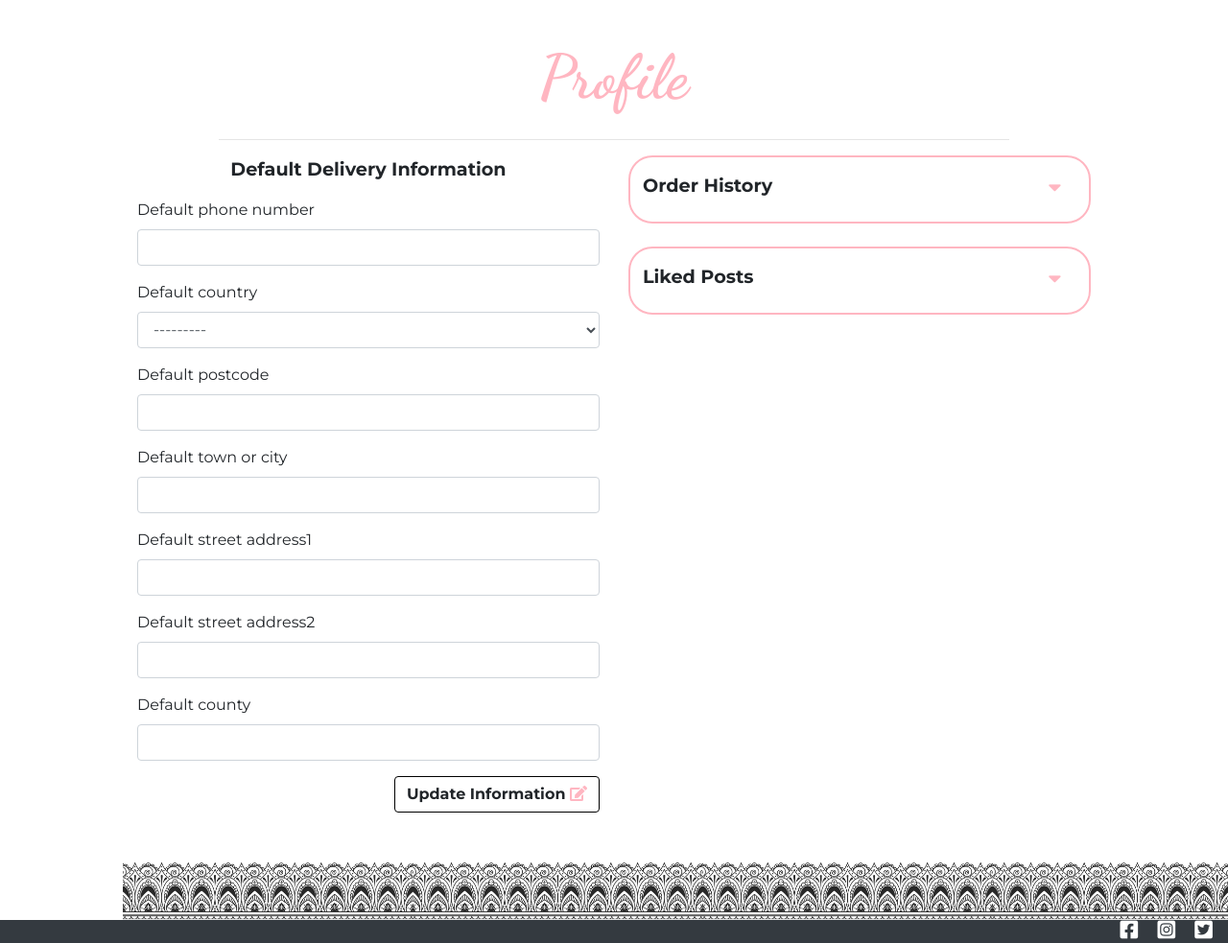
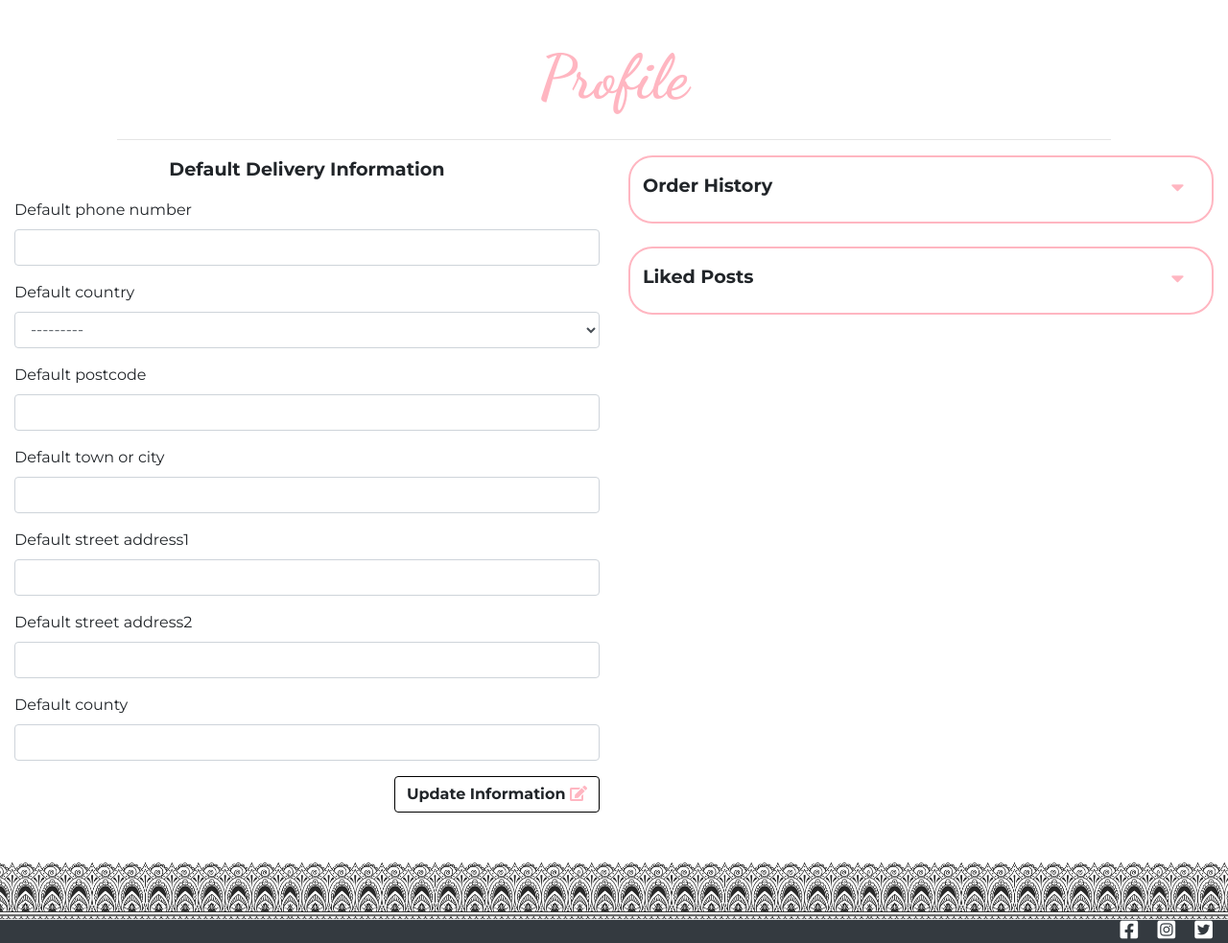
Before and after one commit to LitzN/hennastyles, a Django app: page /profile/ in a window 1280 px wide; the page is wider, and only the part inside the window is pictured. Shown: the part 175-1158 px from the top of that part at 96% size. Run offline with Django 3.2, Linux system fonts and the light colour scheme; the visitor is signed in with stand-in values (Sample User, id 1); data comes from the database, SQL or seed files in the repository; data that the repository does not hold is empty; some libraries are stand-ins or nearby versions.

Commit message:
Finished testing write up in read me, fixed bug in checkout view and made styling change to profile page

```diff
--- a/checkout/views.py
+++ b/checkout/views.py
@@ -21,7 +21,7 @@ def cache_checkout_data(request):
         stripe.api_key = settings.STRIPE_SECRET_KEY
         stripe.PaymentIntent.modify(pid, metadata={
             'bag': json.dumps(request.session.get('bag', {})),
-            'save_info': request.POST.get('save_info'),
+            'save_info': request.POST.get('save-info'),
             'username': request.user,
         })
         return HttpResponse(status=200)
@@ -84,7 +84,7 @@ def checkout(request):
                     )
                     order.delete()
                     return redirect(reverse('view_bag'))
-            request.session['save_info'] = 'save_info' in request.POST
+            request.session['save_info'] = 'save-info' in request.POST
             return redirect(reverse('checkout_success',
                                     args=[order.order_number]))
         else:
--- a/profiles/templates/profiles/profile.html
+++ b/profiles/templates/profiles/profile.html
@@ -7,7 +7,7 @@
 
 {% block content %}
 <div class="buffer"></div>
-<div class="container">
+<div class="container-fluid">
     <!--...............HEADING....................-->
     <div class="row">
         <div class="col-10 offset-1">
@@ -17,7 +17,7 @@
     </div>
     <!--...............DEAFULT USER INFO FORM....................-->
     <div class="row">
-        <div class="col-12 col-lg-6">
+        <div class="col-10 col-lg-6">
             <p class="text-center welcome-text"><strong>Default Delivery Information</strong></p>
             <form class="mt-3" action="{% url 'profile' %}" method="POST" id="profile-update-form">
                 {% csrf_token %}
@@ -26,7 +26,7 @@
             </form>
         </div>
         <!--...............ORDER HISTORY INFO....................-->
-        <div class="col-12 col-lg-6">
+        <div class="col-12 col-lg-6 order-first order-md-last">
             <div class="pink-border">
                 <a class="btn w-100" data-toggle="collapse" href="#order-history" role="button" aria-expanded="false" aria-controls="order-history">
                     <p class="text-center mt-2 float-left welcome-text"><strong>Order History</strong></p><i class="fas fa-caret-down pink float-right fa-lg mt-3 mr-3"></i>
@@ -100,7 +100,7 @@
             </div>
         </div>
     </div>
-     <!--...............ORDER HISTORY INFO....................-->
+     <!--...............PATTERN BORDER....................-->
     <div class="row">
         <div class="col-12 p-0">
             <div class="pattern-border border-bottom"></div>
```
Also changed, not shown: README.md.
